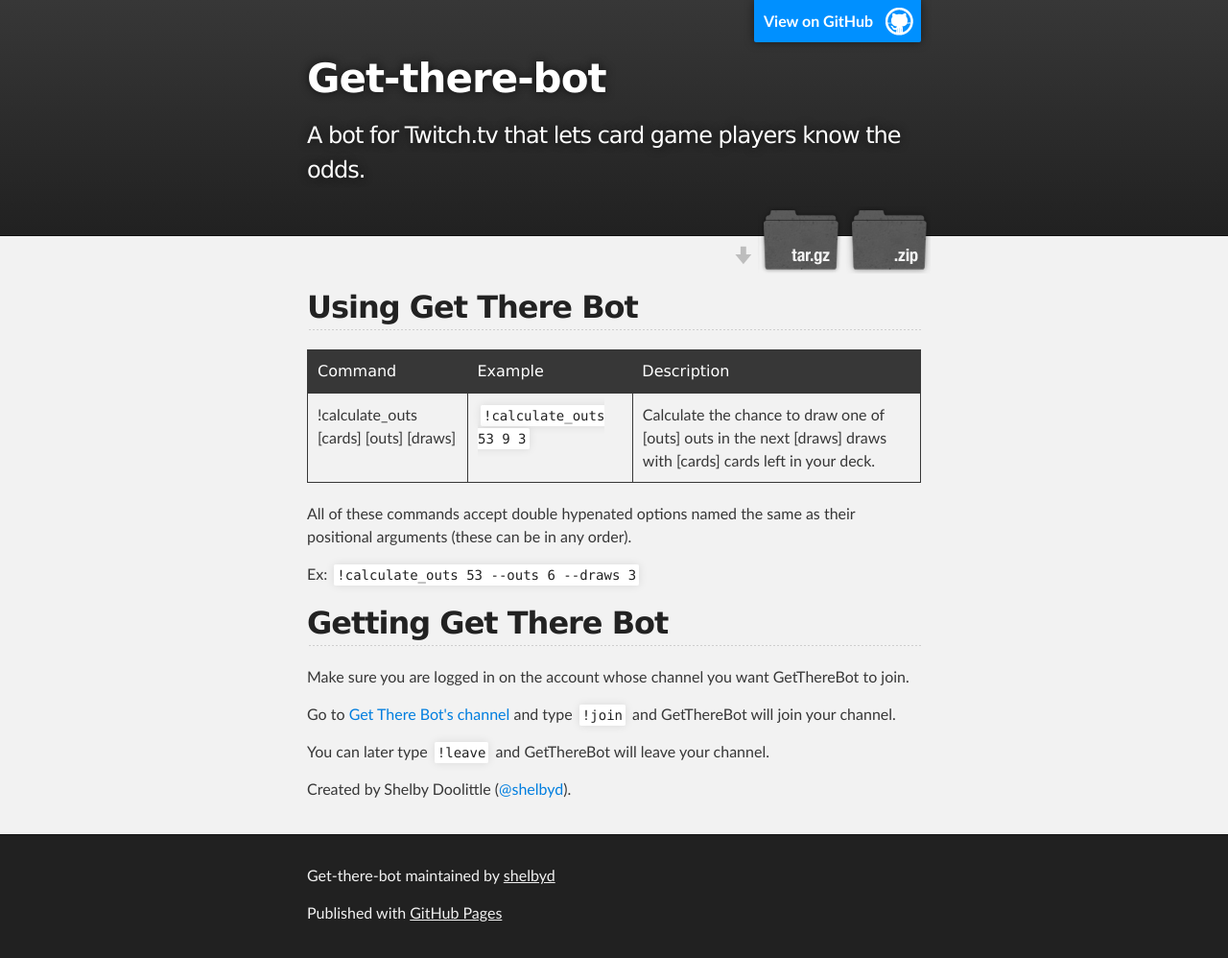
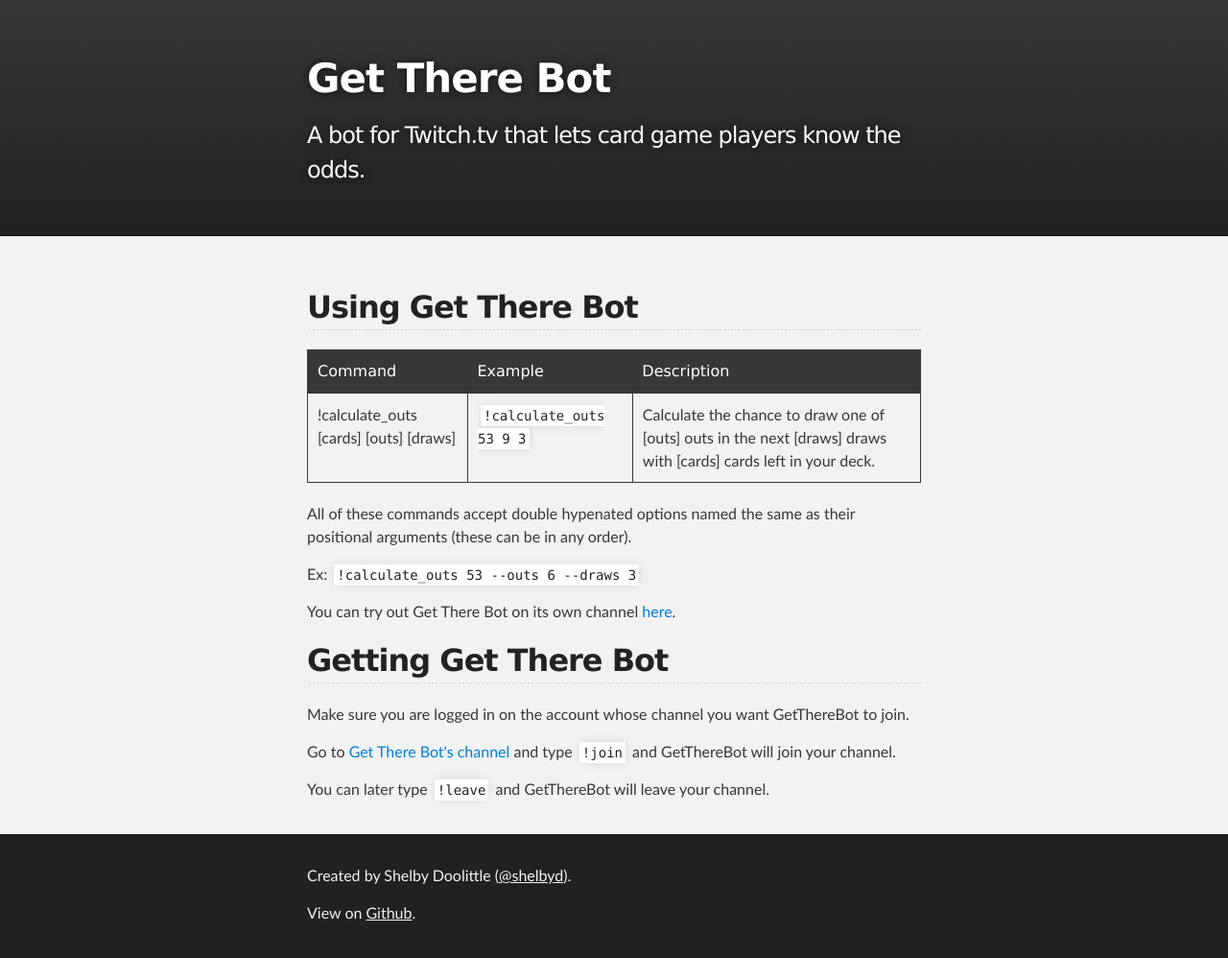
Before and after one commit to shelbyd/get-there-bot, a plain HTML site: page index.html in a window 1280 px wide. Shown: the whole page at 96% size. Drawn offline with Linux system fonts and the light colour scheme.

Commit message:
update index to remove unwanted git boilerplate
--skip-ci

```diff
--- a/index.html
+++ b/index.html
@@ -16,15 +16,9 @@
 <!-- HEADER -->
 <div id="header_wrap" class="outer">
   <header class="inner">
-          <a id="forkme_banner" href="https://github.com/shelbyd/get-there-bot">View on GitHub</a>
-
-          <h1 id="project_title">Get-there-bot</h1>
+    <h1 id="project_title">Get There Bot</h1>
     <h2 id="project_tagline">A bot for Twitch.tv that lets card game players know the odds.</h2>
 
-            <section id="downloads">
-              <a class="zip_download_link" href="https://github.com/shelbyd/get-there-bot/zipball/master">Download this project as a .zip file</a>
-              <a class="tar_download_link" href="https://github.com/shelbyd/get-there-bot/tarball/master">Download this project as a tar.gz file</a>
-            </section>
   </header>
 </div>
 
@@ -45,9 +39,12 @@
         <td><code>!calculate_outs 53 9 3</code></td>
         <td>Calculate the chance to draw one of [outs] outs in the next [draws] draws with [cards] cards left in your deck.</td>
       </tr></tbody>
-</table><p>All of these commands accept double hypenated options named the same as their positional arguments (these can be in any order). </p>
+    </table>
+    <p>All of these commands accept double hypenated options named the same as their positional arguments (these can be in any order). </p>
 
     <p>Ex: <code>!calculate_outs 53 --outs 6 --draws 3</code></p>
+
+    <p>You can try out Get There Bot on its own channel <a href="http://www.twitch.tv/gettherebot">here</a>.</p>
 
     <h2>
       <a name="getting-get-there-bot" class="anchor" href="#getting-get-there-bot"><span class="octicon octicon-link"></span></a>Getting Get There Bot</h2>
@@ -58,19 +55,15 @@
 
     <p>You can later type <code>!leave</code> and GetThereBot will leave your channel.</p>
 
-<p>Created by Shelby Doolittle (<a href="https://github.com/shelbyd" class="user-mention">@shelbyd</a>).</p>
   </section>
 </div>
 
 <!-- FOOTER  -->
 <div id="footer_wrap" class="outer">
   <footer class="inner">
-        <p class="copyright">Get-there-bot maintained by <a href="https://github.com/shelbyd">shelbyd</a></p>
-        <p>Published with <a href="http://pages.github.com">GitHub Pages</a></p>
+    <p class="copyright">Created by Shelby Doolittle (<a href="https://github.com/shelbyd" class="user-mention">@shelbyd</a>).</p>
+    <p>View on <a href="https://github.com/shelbyd/get-there-bot">Github</a>.</p>
   </footer>
 </div>
-
-
-
 </body>
 </html>
```
Lines whose indentation alone changed are shown as unchanged.
